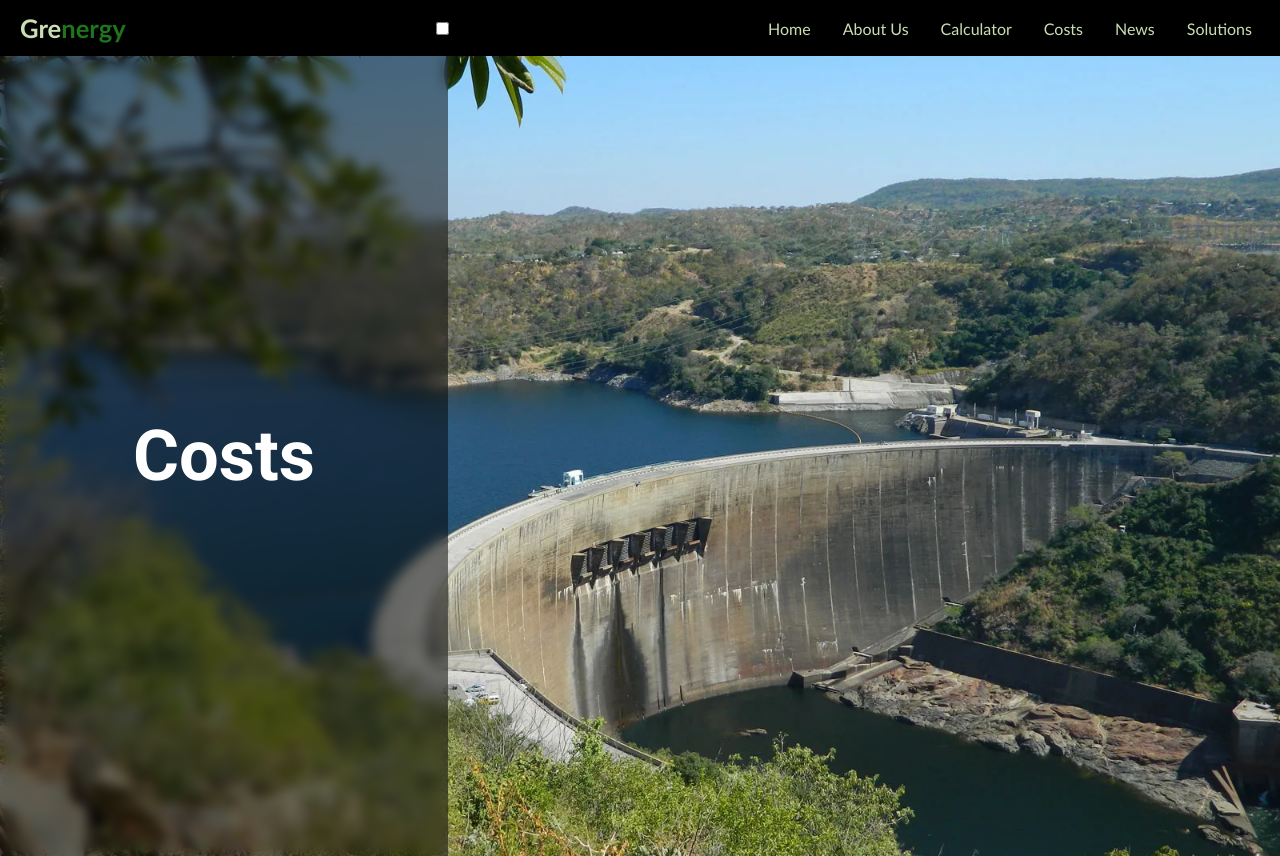
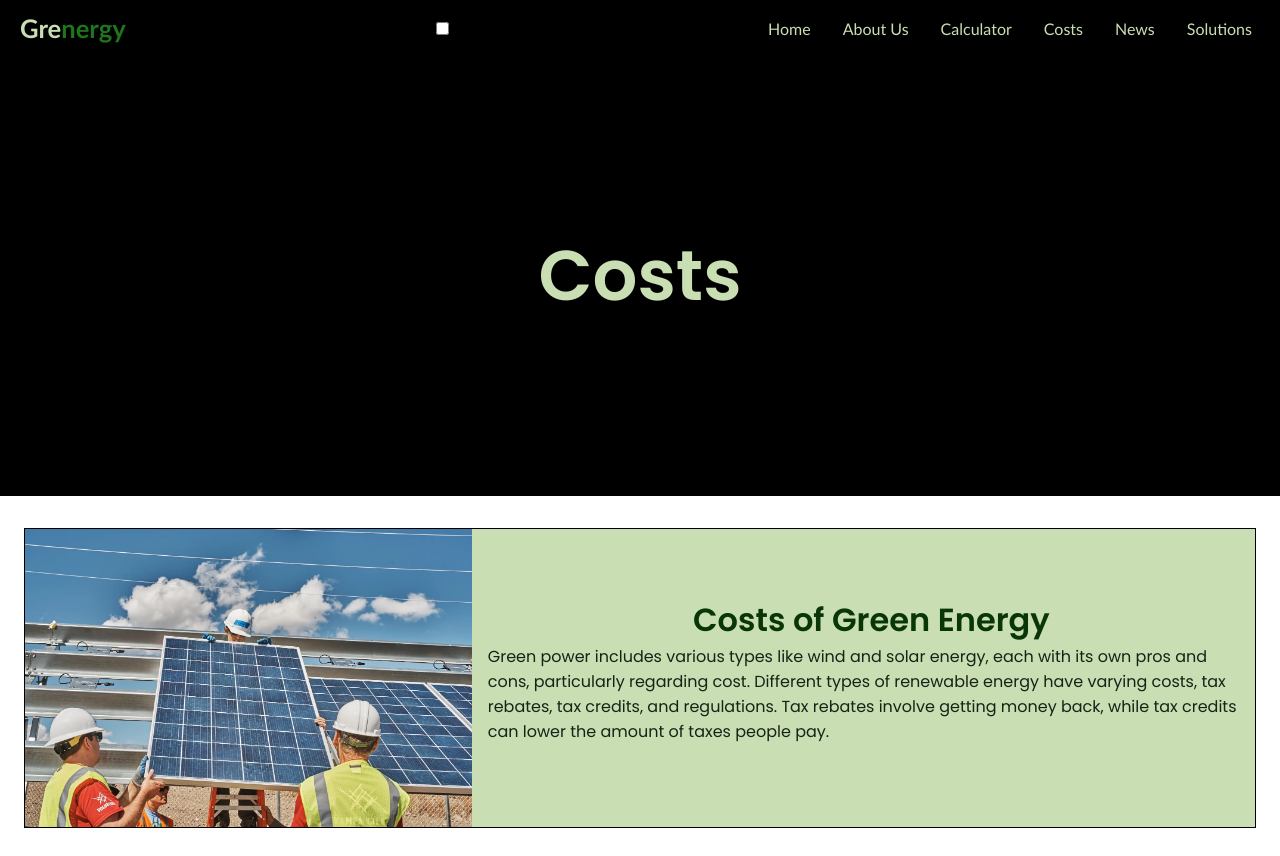
Before and after one commit to pdsTSA/Green-Power-website2024, a website: page CostsPage/costs.html in a window 1280 px wide. Shown: the top 856 px of the page. Drawn offline with nearby package versions, Linux system fonts and the light colour scheme.

Commit message:
Final page

```diff
--- a/CostsPage/costs.css
+++ b/CostsPage/costs.css
@@ -1,4 +1,4 @@
-@import url("https://fonts.googleapis.com/css2?family=Roboto:wght@400;700&display=swap");
+@import url("https://fonts.googleapis.com/css2?family=Poppins:ital,wght@0,100;0,200;0,300;0,400;0,500;0,600;0,700;0,800;0,900;1,100;1,200;1,300;1,400;1,500;1,600;1,700;1,800;1,900&display=swap");
 /* CSS Reset */
 *,
 *::before,
@@ -30,32 +30,19 @@ video {
 /* CSS Variables */
 :root {
   --bg-color: rgb(255, 255, 255);
-  --font-color: rgb(0, 0, 0);
-  --font-family: "Roboto", sans-serif;
+  --container-bg-color: rgb(201, 222, 178);
+  --font-color: rgb(23, 35, 23);
+  --font-family: "Poppins", sans-serif;
   --bold-font-weight: 550;
   --h1-size: clamp(3rem, 3vw + 2rem, 7rem);
   --h2-size: 2rem;
   --h3-size: 1.5rem;
 }
 
-/* Reusable Classes */
-
-.left {
-  float: left;
-}
-
-.right {
-  float: right;
-}
-
-/* General Styles */
-
 h1 {
   font-size: var(--h1-size);
   font-weight: var(--bold-font-weight);
   text-align: center;
-  /* padding-left: 6rem; */
-  /* height: ; */
 }
 
 h2 {
@@ -68,26 +55,22 @@ h3 {
   font-weight: var(--bold-font-weight);
 }
 
-.temp {
-  height: 100vh;
-  width: 100%;
-  background-image: url("randomPic.jpg");
-  background-size: cover;
-  background-repeat: no-repeat;
-  background-position: center;
-  margin-bottom: 1rem;
+h2,
+h3 {
+  color: rgb(9, 54, 7);
 }
 
 .h1-container {
-  backdrop-filter: blur(6px);
-  height: 100vh;
-  color: rgb(255, 255, 255);
-  width: 35%;
-  display: flex;
+  min-height: 440px;
+  background-color: rgb(0, 0, 0);
+  display: grid;
+  justify-content: center;
   align-items: center;
-  justify-content: center;
-  background-color: rgba(0, 0, 0, 0.5);
-  animation: 1.5s 1 slidein ease-in-out;
+  margin-bottom: 2em;
+}
+
+.h1-container h1 {
+  color: var(--container-bg-color);
 }
 
 #overview-section {
@@ -97,9 +80,9 @@ h3 {
 
 #overview {
   display: flex;
-  margin: 0 1.5em 0 1.5em;
+  margin: 0 1.5em 2em 1.5em;
   border: 1px solid rgb(0, 0, 0);
-  background-color: rgba(8, 160, 69, 0.5);
+  background-color: var(--container-bg-color);
   align-items: center;
 }
 
@@ -123,6 +106,7 @@ h3 {
 #card-section {
   display: flex;
   justify-content: center;
+  margin-bottom: 2em;
 }
 
 #card-container {
@@ -133,6 +117,7 @@ h3 {
 }
 
 .card {
+  background-color: var(--container-bg-color);
   border: 1px solid rgb(0, 0, 0);
   border-radius: 1rem;
 }
@@ -144,7 +129,7 @@ h3 {
 
 .card p {
   text-align: center;
-  padding: 0.1rem;
+  padding: 0.1em;
 }
 
 .card img {
@@ -155,21 +140,13 @@ h3 {
   background-size: cover;
 }
 
-.card:nth-child(1) {
-  background-color: rgba(172, 210, 237, 0.4);
-}
-
-.card:nth-child(3) {
-  background-color: rgb(255, 231, 76);
-}
-
 #information-container {
   display: flex;
   justify-content: center;
 }
 
 .information-article {
-  background-color: rgba(107, 191, 89, 0.7);
+  background-color: var(--container-bg-color);
   display: flex;
   margin: 0 1.5em 0 1.5em;
   border: 1px solid rgb(0, 0, 0);
@@ -180,24 +157,14 @@ h3 {
   width: 50%;
   height: auto;
   min-width: 100px;
-  margin-right: 1rem;
+  margin-right: 1em;
 }
 
 .information-article h2 {
   text-align: center;
 }
 
-@keyframes slidein {
-  0% {
-    transform: translateX(-500px);
-  }
-}
-
 @media screen and (min-width: 375px) {
-  .h1-container {
-    width: 100%;
-  }
-
   #overview {
     flex-wrap: wrap;
   }
@@ -207,8 +174,8 @@ h3 {
   }
 
   #overview p {
-    padding-right: 1rem;
-    padding-bottom: 1rem;
+    padding-right: 1em;
+    padding-bottom: 1em;
   }
 
   #card-container {
@@ -219,7 +186,7 @@ h3 {
     flex-wrap: wrap;
   }
   .information-article h2 {
-    padding: 0.2rem 0 0.2rem 0;
+    padding: 0.2em 0 0.2em 0;
   }
 
   .information-article img {
@@ -227,14 +194,11 @@ h3 {
     margin-right: 0px;
   }
   .information-article p {
-    padding: 0 1rem 1rem 1rem;
+    padding: 0 1em 1em 1em;
   }
 }
 
 @media screen and (min-width: 700px) {
-  .h1-container {
-    width: 50%;
-  }
   #overview {
     flex-wrap: nowrap;
   }
@@ -247,12 +211,6 @@ h3 {
   }
 
   .information-article img {
-    margin-right: 1rem;
+    margin-right: 1em;
   }
 }
-
-@media screen and (min-width: 992px) {
-  .h1-container {
-    width: 35%;
-  }
-}
--- a/CostsPage/costs.html
+++ b/CostsPage/costs.html
@@ -17,10 +17,8 @@
         });
       </script>
 
-      <div class="temp">
-        <div class="h1-container">
-          <h1>Costs</h1>
-        </div>
+      <div class="h1-container">
+        <h1>Costs</h1>
       </div>
     </header>
 
```
Also changed, not shown: CostsPage/randomPic.jpg (deleted).
